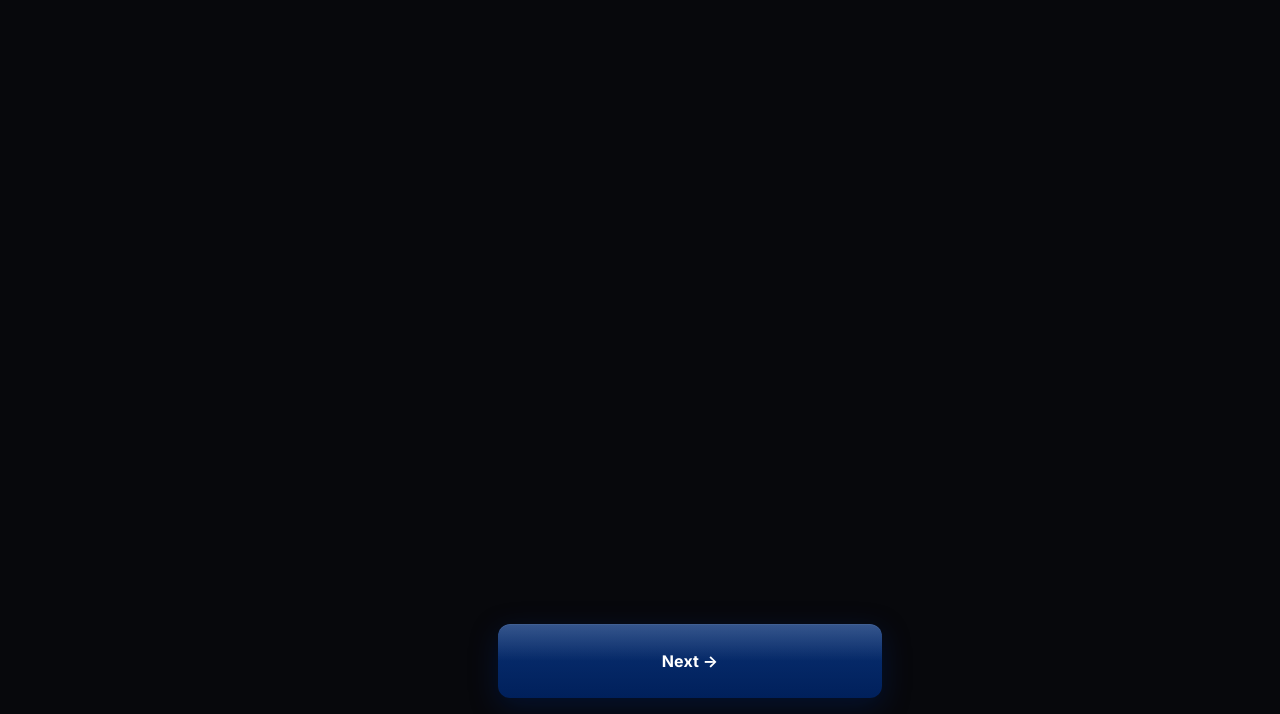
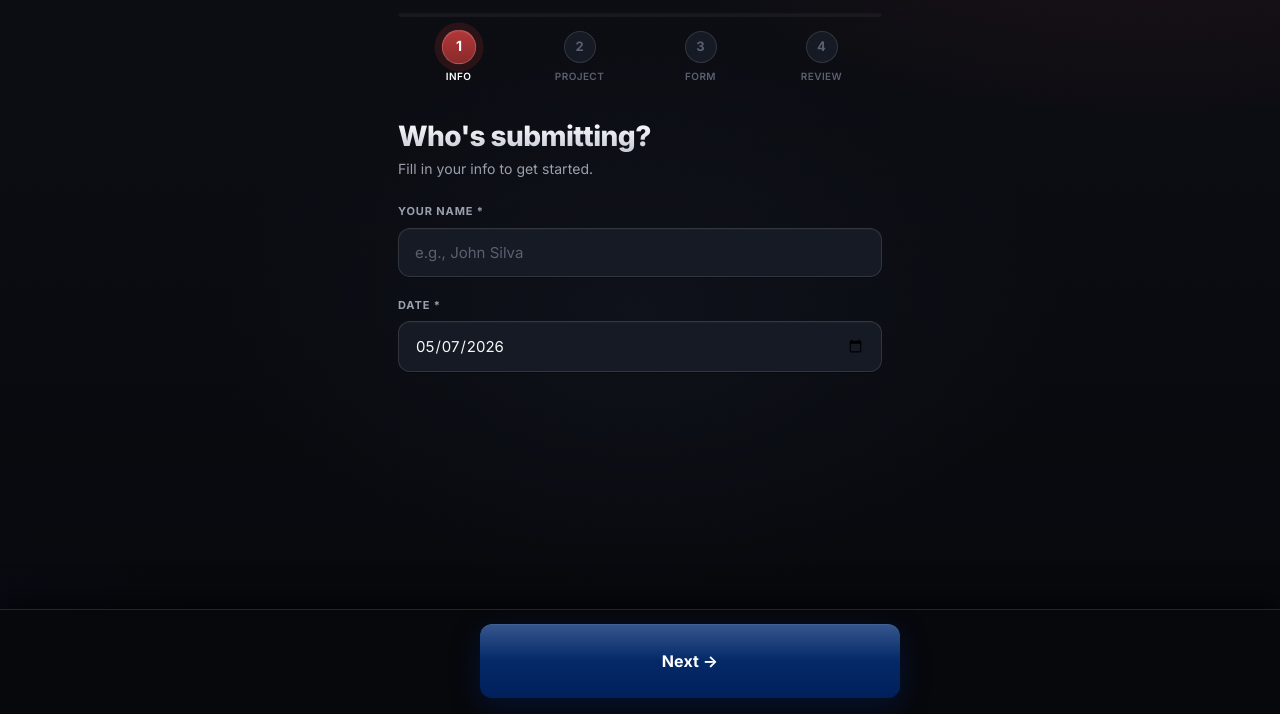
Before and after one commit to Safetytrademark/trademark-safety-app, a website: page index.html in a window 1280 px wide. Shown: the part 86-800 px from the top of the page. Drawn offline with nearby package versions, Linux system fonts and the light colour scheme; no server answers.

Commit message:
Fix: remove fixed-fullscreen pseudo that hid all content; keep solid nav bar

```diff
--- a/css/styles.css
+++ b/css/styles.css
@@ -1270,6 +1270,7 @@ body::after {
 .success-meta { font-size: 13px; color: var(--text-dim); }
 
 /* ── Nav buttons ────────────────────────────────────────────────────────── */
+/* Solid full-width backdrop strip behind the centered nav buttons */
 .nav-bar {
   position: fixed;
   bottom: 0; left: 0; right: 0;
@@ -1279,21 +1280,13 @@ body::after {
   box-shadow: 0 -8px 24px rgba(0, 0, 0, 0.6);
   display: flex;
   gap: 12px;
-  max-width: 520px;
-  margin: 0 auto;
+  max-width: none;
+  justify-content: center;
   z-index: 100;
 }
-/* Full-width solid backdrop behind the centered nav (so edges aren't transparent on wide screens) */
-.nav-bar::before {
-  content: "";
-  position: fixed;
-  left: 0; right: 0; bottom: 0;
-  height: 100%;
-  background: var(--bg-0);
-  border-top: 1px solid var(--border-strong);
-  z-index: -1;
-  pointer-events: none;
-}
+.nav-bar > * { max-width: 520px; }
+.nav-bar > .btn-back { flex: 0 0 88px; }
+.nav-bar > .btn-next, .nav-bar > .btn-submit { flex: 1; max-width: 420px; }
 
 .btn {
   border: none;
```
